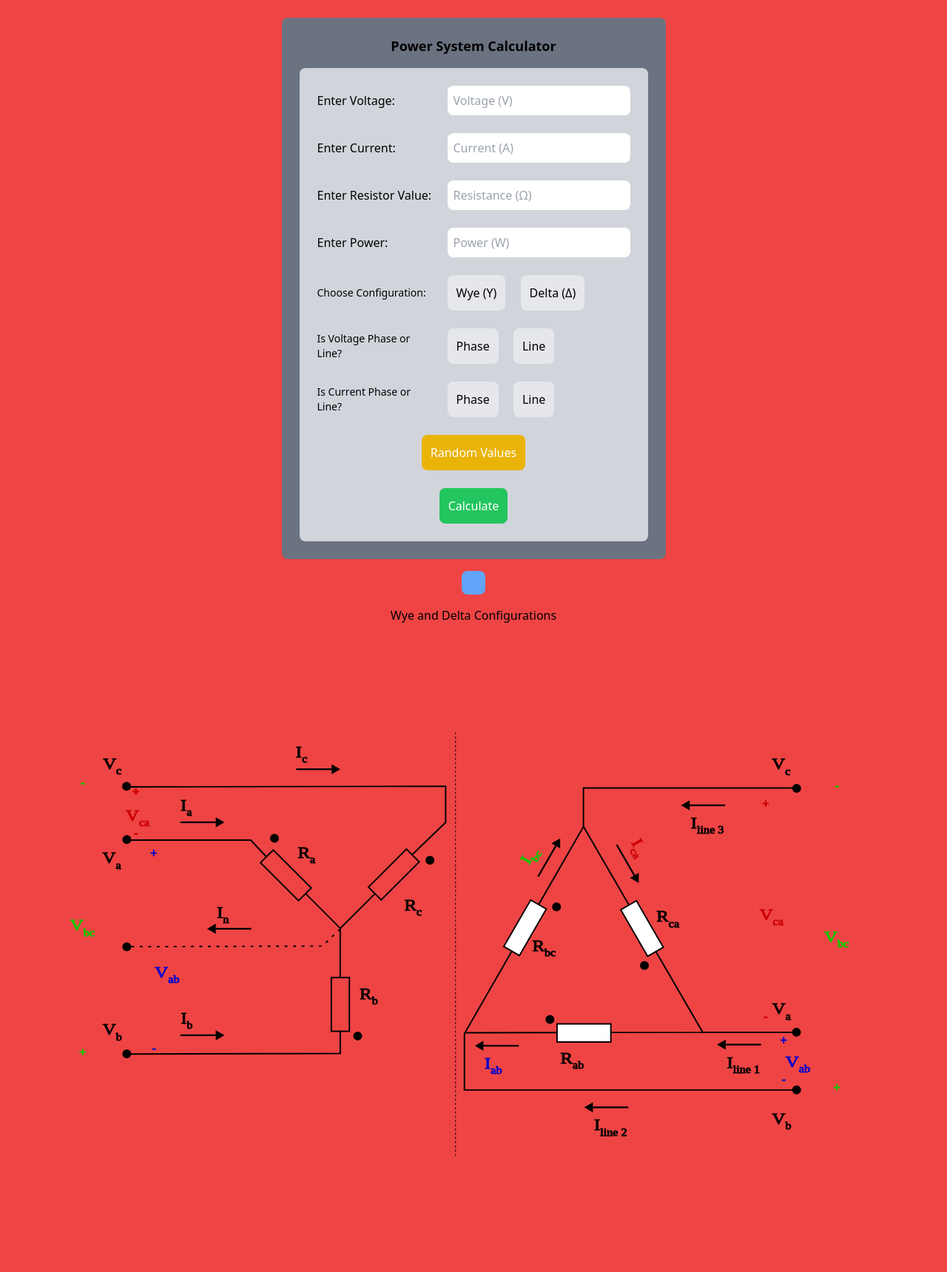
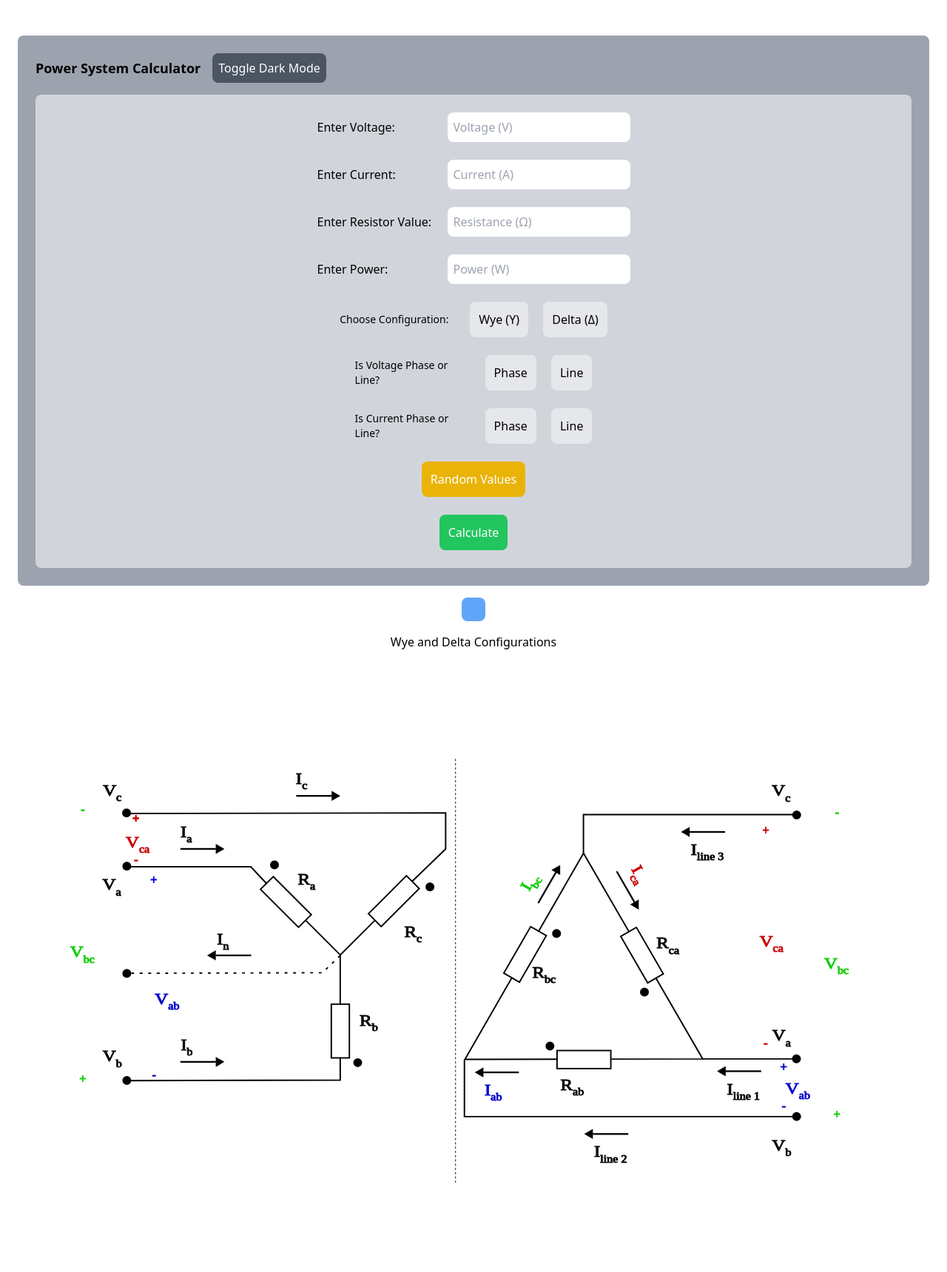
Before and after one commit to emanalva/Power-Model, a Flask app: page / in a window 1280 px wide. Shown: the whole page at 74% size. Before the commit the page ends 1564 px from the top, so only its background shows below. Run offline with Flask 3, Linux system fonts and the light colour scheme.

Commit message:
add toggle dark mode button, center max width boxes

```diff
--- a/static/css/styles.css
+++ b/static/css/styles.css
@@ -576,6 +581,22 @@ video {
 
 .mt-4 {
   margin-top: 1rem;
+}
+
+.ml-4 {
+  margin-left: 1rem;
+}
+
+.ml-10 {
+  margin-left: 2.5rem;
+}
+
+.mt-20 {
+  margin-top: 5rem;
+}
+
+.ml-auto {
+  margin-left: auto;
 }
 
 .flex {
@@ -594,6 +615,26 @@ video {
   width: 10rem;
 }
 
+.w-full {
+  width: 100%;
+}
+
+.max-w-screen-lg {
+  max-width: 1024px;
+}
+
+.max-w-screen-2xl {
+  max-width: 1536px;
+}
+
+.max-w-screen-xl {
+  max-width: 1280px;
+}
+
+.flex-grow {
+  flex-grow: 1;
+}
+
 .cursor-not-allowed {
   cursor: not-allowed;
 }
@@ -693,6 +746,51 @@ video {
   background-color: rgb(96 165 250 / var(--tw-bg-opacity));
 }
 
+.bg-gray-700 {
+  --tw-bg-opacity: 1;
+  background-color: rgb(55 65 81 / var(--tw-bg-opacity));
+}
+
+.bg-gray-800 {
+  --tw-bg-opacity: 1;
+  background-color: rgb(31 41 55 / var(--tw-bg-opacity));
+}
+
+.bg-gray-900 {
+  --tw-bg-opacity: 1;
+  background-color: rgb(17 24 39 / var(--tw-bg-opacity));
+}
+
+.bg-gray-600 {
+  --tw-bg-opacity: 1;
+  background-color: rgb(75 85 99 / var(--tw-bg-opacity));
+}
+
+.bg-gray-100 {
+  --tw-bg-opacity: 1;
+  background-color: rgb(243 244 246 / var(--tw-bg-opacity));
+}
+
+.bg-amber-200 {
+  --tw-bg-opacity: 1;
+  background-color: rgb(253 230 138 / var(--tw-bg-opacity));
+}
+
+.bg-amber-100 {
+  --tw-bg-opacity: 1;
+  background-color: rgb(254 243 199 / var(--tw-bg-opacity));
+}
+
+.bg-white {
+  --tw-bg-opacity: 1;
+  background-color: rgb(255 255 255 / var(--tw-bg-opacity));
+}
+
+.bg-gray-400 {
+  --tw-bg-opacity: 1;
+  background-color: rgb(156 163 175 / var(--tw-bg-opacity));
+}
+
 .p-3 {
   padding: 0.75rem;
 }
--- a/static/js/button_handler.js
+++ b/static/js/button_handler.js
@@ -6,6 +6,47 @@
 // Purpose:  Combined JavaScript for handling button selections and form submission.
 // *****************************************
 document.addEventListener("DOMContentLoaded", function() {
+
+    // Dark Mode Toggle Logic
+    const toggleButton = document.getElementById('toggle-dark-mode');
+    const body = document.body; // Reference the body directly
+    const calculatorBox = document.querySelector('.calculator-box'); // Selects the calculator box
+    const resultsBox = document.getElementById('results');
+
+    // Load previously saved mode from localStorage
+    const savedMode = localStorage.getItem('darkMode');
+    if (savedMode === 'enabled') {
+        enableDarkMode();
+    } else {
+        disableDarkMode();
+    }
+
+    // Toggle button click event listener
+    toggleButton.addEventListener('click', function () {
+        const darkModeEnabled = body.classList.contains('bg-gray-800');
+
+        if (darkModeEnabled) {
+            disableDarkMode();
+        } else {
+            enableDarkMode();
+        }
+    });
+
+    // Enable dark mode function
+    function enableDarkMode() {
+        body.classList.replace('bg-amber-100', 'bg-gray-800');
+        calculatorBox.classList.replace('bg-gray-500', 'bg-gray-900');
+        resultsBox.classList.replace('bg-blue-400', 'bg-gray-700');
+        localStorage.setItem('darkMode', 'enabled');
+    }
+
+    // Disable dark mode function
+    function disableDarkMode() {
+        body.classList.replace('bg-gray-800', 'bg-amber-100');
+        calculatorBox.classList.replace('bg-gray-900', 'bg-gray-500');
+        resultsBox.classList.replace('bg-gray-700', 'bg-blue-400');
+        localStorage.setItem('darkMode', 'disabled');
+    }
 
     // Handle Configuration (Wye/Delta) buttons
     const configButtons = document.querySelectorAll('.config-button');
--- a/templates/index.html
+++ b/templates/index.html
@@ -16,41 +16,42 @@
     <link rel="stylesheet" href="{{ url_for('static', filename='css/styles.css') }}">
 </head>
 
-<body class="bg-red-500 min-h-screen flex flex-col items-center justify-center p-6">
-    <div class="bg-gray-500 rounded-lg p-6 space-y-4">
-        <!-- Title -->
-        <div class="flex items-center justify-center mb-4">
+<body class="bg-white min-h-screen flex flex-col items-center justify-center p-6">
+    <div class="bg-gray-400 rounded-lg p-6 space-y-4 w-full calculator-box mt-6">
+        <!-- Title with Dark Mode Toggle -->
+        <div class="flex items-center mb-4">
             <h1 class="text-lg font-bold">Power System Calculator</h1>
+            <button id="toggle-dark-mode" class="ml-4 bg-gray-600 text-white p-2 rounded-lg hover:bg-gray-800">Toggle Dark Mode</button>
         </div>
 
         <!-- Input Form -->
         <form id="power-form" action="/calculate" method="POST" class="bg-gray-300 p-6 rounded-lg flex flex-col space-y-6">
             <!-- Voltage input -->
-            <div class="flex space-x-4 items-center">
+            <div class="flex space-x-4 items-center justify-center">
                 <label for="voltage" class="w-40">Enter Voltage:</label>
                 <input type="text" name="voltage" id="voltage" placeholder="Voltage (V)" class="rounded-lg p-2">
             </div>
 
             <!-- Current input -->
-            <div class="flex space-x-4 items-center">
+            <div class="flex space-x-4 items-center justify-center">
                 <label for="current" class="w-40">Enter Current:</label>
                 <input type="text" name="current" id="current" placeholder="Current (A)" class="rounded-lg p-2">
             </div>
 
             <!-- Resistor input -->
-            <div class="flex space-x-4 items-center">
+            <div class="flex space-x-4 items-center justify-center">
                 <label for="resistor" class="w-40">Enter Resistor Value:</label>
                 <input type="text" name="resistor" id="resistor" placeholder="Resistance (Ω)" class="rounded-lg p-2">
             </div>
 
             <!-- Power input -->
-            <div class="flex space-x-4 items-center">
+            <div class="flex space-x-4 items-center justify-center">
                 <label for="power" class="w-40">Enter Power:</label>
                 <input type="text" name="power" id="power" placeholder="Power (W)" class="rounded-lg p-2">
             </div>
 
         <!-- Connection type: Wye or Delta (buttons) -->
-        <div class="flex space-x-4 items-center">
+        <div class="flex space-x-4 items-center justify-center">
             <label for="connection" class="text-sm font-medium w-40">Choose Configuration:</label>
             <div class="text-center space-x-4">
                 <button type="button" class="config-button wye-button bg-gray-200 text-black p-3 rounded-lg hover:bg-blue-300" data-value="wye">
@@ -64,7 +65,7 @@
         </div>
 
         <!-- Voltage type: Phase or Line (buttons) -->
-        <div class="flex space-x-4 items-center">
+        <div class="flex space-x-4 items-center justify-center">
             <label for="voltage_type" class="text-sm font-medium w-40">Is Voltage Phase or Line?</label>
             <div class="text-center space-x-4">
                 <button type="button" class="voltage-button phase-button bg-gray-200 text-black p-3 rounded-lg hover:bg-blue-300" data-value="phase">
@@ -78,7 +79,7 @@
         </div>
 
         <!-- Current type: Phase or Line (buttons) -->
-        <div class="flex space-x-4 items-center">
+        <div class="flex space-x-4 items-center justify-center">
             <label for="current_type" class="text-sm font-medium w-40">Is Current Phase or Line?</label>
             <div class="text-center space-x-4">
                 <button type="button" class="current-button phase-button bg-gray-200 text-black p-3 rounded-lg hover:bg-blue-300" data-value="phase">
```
Also changed, not shown: other parts of static/css/styles.css (+39 -0 lines).
